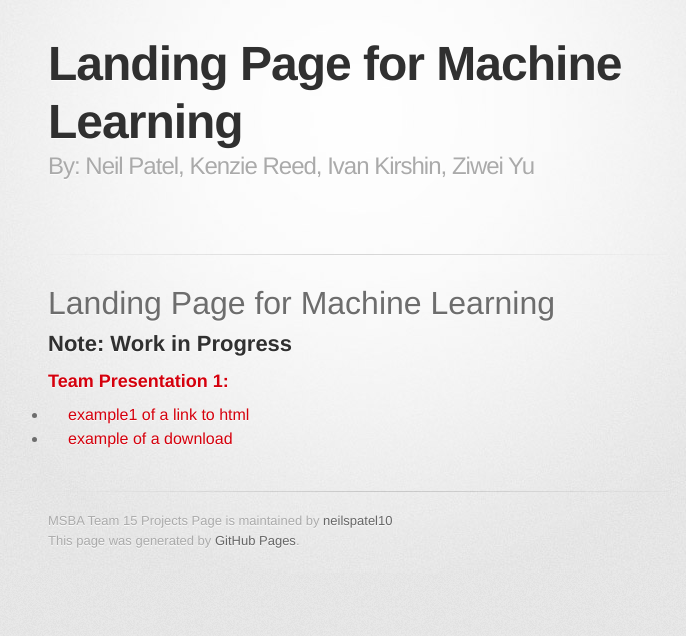
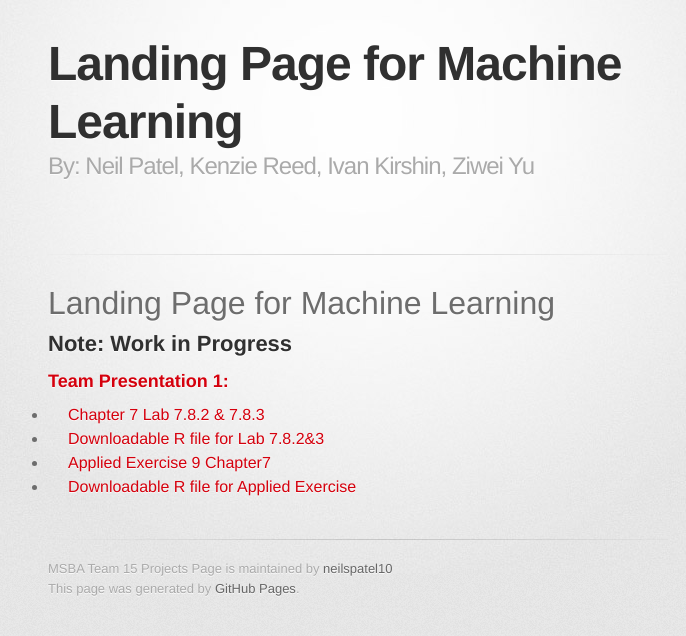
Before and after one commit to neilspatel10/MSBA-Team15.github.io, a Jekyll site: the page built from Machine_Learning/index.md, in a window 1280 px wide. Shown: the top 636 px of the page, without its empty margins (282-968 px from the left). Built offline with Jekyll 4.4.1, drawn with Linux system fonts in a browser that asks for light colours; some web fonts are replaced; our own code applies the rules of GitHub Pages for plain Markdown files.

Commit message:
Update index.md

```diff
--- a/Machine_Learning/index.md
+++ b/Machine_Learning/index.md
@@ -2,5 +2,7 @@
 ## Note: Work in Progress
 
 ### Team Presentation 1:
-- [example1 of a link to html](spare_parts.html)
-- [example of a download](sample_code_html_javascript.pdf)
+- [Chapter 7 Lab 7.8.2 & 7.8.3](lab7.8.2-3.html)
+- [Downloadable R file for Lab 7.8.2&3](lab7.82-3.R)
+- [Applied Exercise 9 Chapter7](appExercise9.html)
+- [Downloadable R file for Applied Exercise](appExercise9.R)
```
